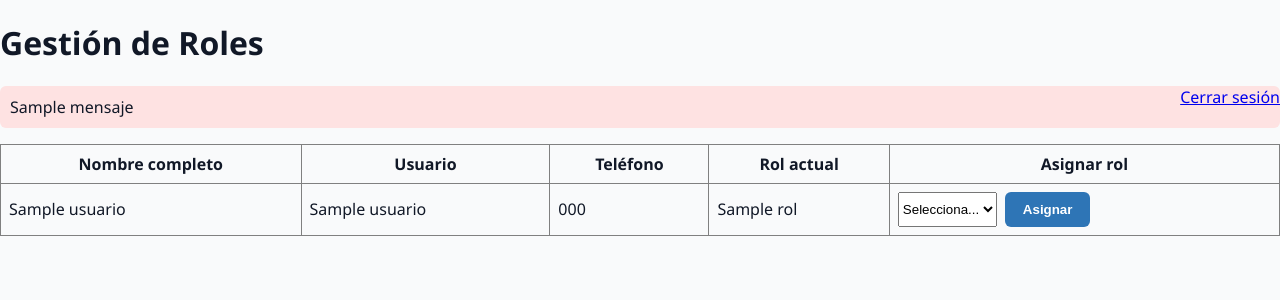
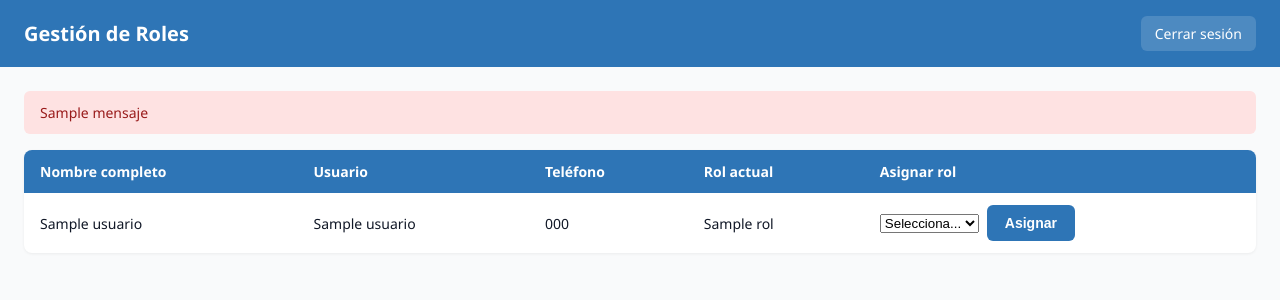
Before and after one commit to g7r0/SICAWN, a PHP site: template views/roles/index.php in a window 1280 px wide. Shown: the top 300 px of the page. Run offline with PHP 8.4, Linux system fonts and the light colour scheme; the template is opened without the code that fills it: most values are stand-ins (such as "Sample title", 1, 10 or a date in 2020); data that the repository does not hold is empty.

Commit message:
Asignacion de estilos en general

```diff
--- a/assets/css/estilos.css
+++ b/assets/css/estilos.css
@@ -4,7 +4,17 @@
   --color-secundario: #F5FDD4; /* beige institucional SICAWN */
   --color-fondo: #f9fafb;
   --color-texto: #111827;
+  --color-exito-fondo: #d1fae5;
+  --color-exito-texto: #065f46;
+  --color-error-fondo: #fee2e2;
+  --color-error-texto: #991b1b;
+  --color-aviso-fondo: #fef3c7;
+  --color-aviso-texto: #92400e;
   --fuente-principal: 'Segoe UI', Tahoma, Geneva, Verdana, sans-serif;
+}
+
+* {
+  box-sizing: border-box;
 }
 
 body {
@@ -14,13 +24,16 @@ body {
   margin: 0;
 }
 
-/* Clases de botones reutilizables */
+/* ===== Botones ===== */
 .btn {
   padding: 10px 18px;
   border-radius: 6px;
   border: none;
   cursor: pointer;
   font-weight: 600;
+  font-size: 14px;
+  text-decoration: none;
+  display: inline-block;
 }
 
 .btn-primario {
@@ -28,7 +41,159 @@ body {
   color: white;
 }
 
+.btn-primario:hover {
+  background-color: #235a91;
+}
+
 .btn-secundario {
   background-color: var(--color-secundario);
   color: var(--color-texto);
 }
+
+.btn-secundario:hover {
+  background-color: #e8f0c0;
+}
+
+/* ===== Barra superior (header de módulos) ===== */
+.barra-superior {
+  background-color: var(--color-primario);
+  color: white;
+  padding: 16px 24px;
+  display: flex;
+  justify-content: space-between;
+  align-items: center;
+}
+
+.barra-superior h1 {
+  margin: 0;
+  font-size: 20px;
+}
+
+.barra-superior a {
+  color: white;
+  text-decoration: none;
+  font-size: 14px;
+  background-color: rgba(255,255,255,0.15);
+  padding: 8px 14px;
+  border-radius: 6px;
+}
+
+.barra-superior a:hover {
+  background-color: rgba(255,255,255,0.25);
+}
+
+/* ===== Contenedor de contenido ===== */
+.contenido {
+  padding: 24px;
+}
+
+/* ===== Tarjeta de login ===== */
+.tarjeta-login {
+  max-width: 400px;
+  margin: 80px auto;
+  padding: 32px;
+  background: white;
+  border-radius: 10px;
+  box-shadow: 0 2px 10px rgba(0,0,0,0.08);
+}
+
+.tarjeta-login h1 {
+  color: var(--color-primario);
+  font-size: 22px;
+  margin-bottom: 4px;
+}
+
+.tarjeta-login p.subtitulo {
+  color: #6b7280;
+  font-size: 14px;
+  margin-top: 0;
+  margin-bottom: 24px;
+}
+
+/* ===== Formularios ===== */
+.campo-formulario {
+  margin-bottom: 16px;
+}
+
+.campo-formulario label {
+  display: block;
+  font-size: 14px;
+  font-weight: 600;
+  margin-bottom: 6px;
+}
+
+.campo-formulario input,
+.campo-formulario select {
+  width: 100%;
+  padding: 10px 12px;
+  border: 1px solid #d1d5db;
+  border-radius: 6px;
+  font-size: 14px;
+}
+
+.campo-formulario input:focus,
+.campo-formulario select:focus {
+  outline: none;
+  border-color: var(--color-primario);
+}
+
+/* ===== Mensajes de alerta ===== */
+.alerta {
+  padding: 12px 16px;
+  border-radius: 6px;
+  font-size: 14px;
+  margin-bottom: 16px;
+}
+
+.alerta-exito {
+  background-color: var(--color-exito-fondo);
+  color: var(--color-exito-texto);
+}
+
+.alerta-error {
+  background-color: var(--color-error-fondo);
+  color: var(--color-error-texto);
+}
+
+.alerta-aviso {
+  background-color: var(--color-aviso-fondo);
+  color: var(--color-aviso-texto);
+}
+
+/* ===== Tablas ===== */
+.tabla-sicawn {
+  width: 100%;
+  border-collapse: collapse;
+  background: white;
+  border-radius: 8px;
+  overflow: hidden;
+  box-shadow: 0 1px 3px rgba(0,0,0,0.06);
+}
+
+.tabla-sicawn th {
+  background-color: var(--color-primario);
+  color: white;
+  text-align: left;
+  padding: 12px 16px;
+  font-size: 14px;
+}
+
+.tabla-sicawn td {
+  padding: 12px 16px;
+  border-bottom: 1px solid #e5e7eb;
+  font-size: 14px;
+}
+
+.tabla-sicawn tr:last-child td {
+  border-bottom: none;
+}
+
+.tabla-sicawn tr:hover td {
+  background-color: var(--color-fondo);
+}
+
+.form-inline {
+  display: flex;
+  gap: 8px;
+  align-items: center;
+}
--- a/controllers/LogoutController.php
+++ b/controllers/LogoutController.php
@@ -3,5 +3,5 @@ session_start();
 require_once __DIR__ . '/../config/rutas.php';
 
 session_destroy();
-header('Location: ' . BASE_URL . '/controllers/LoginController.php');
+header('Location: ' . BASE_URL . '/controllers/LoginController.php?sesion_cerrada=1');
 exit;
--- a/views/roles/index.php
+++ b/views/roles/index.php
@@ -15,13 +15,17 @@ require_once __DIR__ . '/../../config/rutas.php';
 </head>
 <body>
 
+    <div class="barra-superior">
         <h1>Gestión de Roles</h1>
-    <a href="<?= BASE_URL ?>/controllers/LogoutController.php" style="float:right;">Cerrar sesión</a>
+        <a href="<?= BASE_URL ?>/controllers/LogoutController.php">Cerrar sesión</a>
+    </div>
+
+    <div class="contenido">
 
         <?php if ($mensaje): ?>
-        <p style="padding:10px; border-radius:6px; background-color: <?= $tipoMensaje === 'exito' ? '#d1fae5' : '#fee2e2' ?>;">
+            <div class="alerta <?= $tipoMensaje === 'exito' ? 'alerta-exito' : 'alerta-error' ?>">
                 <?= htmlspecialchars($mensaje) ?>
-        </p>
+            </div>
         <?php endif; ?>
 
         <?php if ($sinUsuarios): ?>
@@ -29,7 +33,7 @@ require_once __DIR__ . '/../../config/rutas.php';
             <a href="<?= BASE_URL ?>/views/contribuyentes/registrar.php" class="btn btn-primario">Registrar Contribuyente</a>
 
         <?php else: ?>
-        <table border="1" cellpadding="8" cellspacing="0" style="width:100%; border-collapse: collapse;">
+            <table class="tabla-sicawn">
                 <thead>
                     <tr>
                         <th>Nombre completo</th>
@@ -47,7 +51,7 @@ require_once __DIR__ . '/../../config/rutas.php';
                             <td><?= htmlspecialchars($u['telefono']) ?></td>
                             <td><?= $u['rol'] ? htmlspecialchars(ucfirst($u['rol'])) : '— Sin asignar —' ?></td>
                             <td>
-                            <form method="POST" action="<?= BASE_URL ?>/controllers/RolesController.php" style="display:flex; gap:8px;">
+                                <form method="POST" action="<?= BASE_URL ?>/controllers/RolesController.php" class="form-inline">
                                     <input type="hidden" name="id_usuario" value="<?= $u['id_usuario'] ?>">
                                     <select name="rol" required>
                                         <option value="">Selecciona...</option>
@@ -63,5 +67,7 @@ require_once __DIR__ . '/../../config/rutas.php';
             </table>
         <?php endif; ?>
 
+    </div>
+
 </body>
 </html>
```
Also changed, not shown: views/login/index.php (+17 -13 lines). Lines whose indentation alone changed are shown as unchanged.
